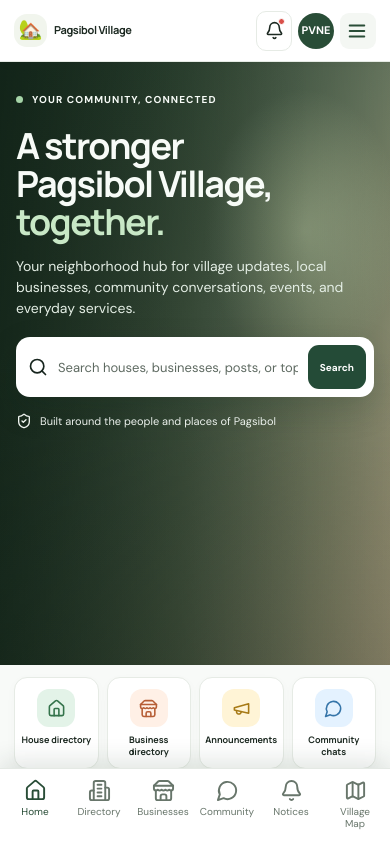
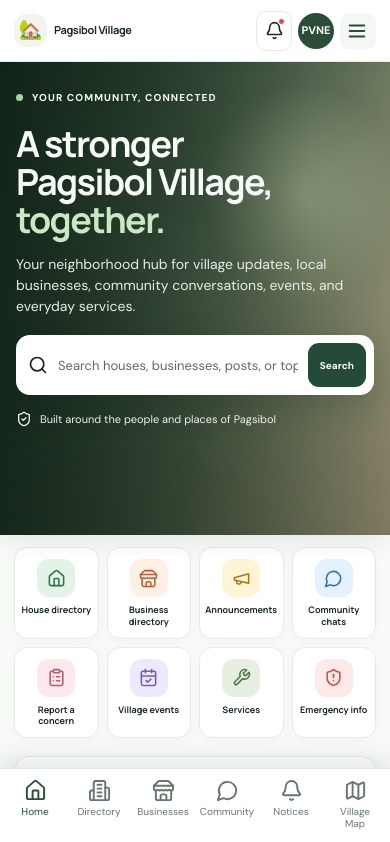
Before and after one commit to siidigitalcreative-engine/pvne, a Next.js app: page / in a window 390 px wide. Shown: the top 842 px of the page. Built offline with nearby package versions, Linux system fonts and the light colour scheme.

Commit message:
Update globals.css

```diff
--- a/app/globals.css
+++ b/app/globals.css
@@ -1007,3 +1007,184 @@ img,svg,video,canvas{max-width:100%;height:auto}
     order: 3 !important;
   }
 }
+
+
+/* =========================================================
+   PVNE FINAL MOBILE HERO + WELCOME CARD FIX
+   Complete stylesheet override. The welcome card/showcase must
+   remain visible and flow below the search/trust line on mobile.
+   ========================================================= */
+@media (max-width: 840px) {
+  .hero {
+    display: block !important;
+    height: auto !important;
+    min-height: 0 !important;
+    max-height: none !important;
+    overflow: visible !important;
+    padding-bottom: 0 !important;
+  }
+
+  .hero-content {
+    display: flex !important;
+    flex-direction: column !important;
+    align-items: stretch !important;
+    width: calc(100% - 36px) !important;
+    max-width: 100% !important;
+    height: auto !important;
+    min-height: 0 !important;
+    padding: 30px 0 24px !important;
+    margin-inline: auto !important;
+    gap: 0 !important;
+  }
+
+  .hero-grid {
+    display: flex !important;
+    flex-direction: column !important;
+    align-items: stretch !important;
+    gap: 18px !important;
+    width: 100% !important;
+    height: auto !important;
+    min-height: 0 !important;
+    max-height: none !important;
+  }
+
+  .hero-copy {
+    display: flex !important;
+    flex-direction: column !important;
+    align-items: stretch !important;
+    gap: 16px !important;
+    width: 100% !important;
+    height: auto !important;
+    min-height: 0 !important;
+  }
+
+  /* Do not hide the showcase: it contains the welcome neighbor card
+     in this page version. Remove the old empty panel dimensions. */
+  .hero-image-showcase,
+  .hero-copy > .hero-image-showcase,
+  .hero-grid .hero-image-showcase {
+    display: block !important;
+    position: static !important;
+    inset: auto !important;
+    order: 5 !important;
+    width: 100% !important;
+    max-width: 100% !important;
+    min-width: 0 !important;
+    height: auto !important;
+    min-height: 0 !important;
+    max-height: none !important;
+    margin: 0 !important;
+    padding: 0 !important;
+    overflow: visible !important;
+    background: transparent !important;
+    box-shadow: none !important;
+    transform: none !important;
+  }
+
+  .hero-side-card,
+  .stack-card,
+  .hero-grid > .stack-card,
+  .hero-grid .stack-card,
+  .hero-content .stack-card,
+  .hero-image-showcase .stack-card,
+  .hero-image-showcase .hero-side-card,
+  [class*="welcome-card"],
+  [class*="welcome-neighbor"],
+  [class*="stack-card"] {
+    display: flex !important;
+    visibility: visible !important;
+    opacity: 1 !important;
+    position: static !important;
+    inset: auto !important;
+    float: none !important;
+    order: 6 !important;
+    flex: 0 0 auto !important;
+    align-self: stretch !important;
+    width: 100% !important;
+    max-width: 100% !important;
+    min-width: 0 !important;
+    height: auto !important;
+    min-height: 0 !important;
+    max-height: none !important;
+    margin: 18px 0 0 !important;
+    padding: 14px 16px !important;
+    box-sizing: border-box !important;
+    overflow: visible !important;
+    transform: none !important;
+    background: #fff !important;
+    color: #203128 !important;
+    border: 1px solid rgba(32, 49, 40, .12) !important;
+    border-radius: 18px !important;
+    box-shadow: 0 8px 24px rgba(13, 35, 23, .08) !important;
+  }
+
+  .hero-side-card > *,
+  .stack-card > *,
+  .hero-image-showcase .stack-card > *,
+  .hero-image-showcase .hero-side-card > * {
+    min-width: 0 !important;
+    max-width: 100% !important;
+    color: #203128 !important;
+    visibility: visible !important;
+    opacity: 1 !important;
+  }
+
+  .hero-side-card strong,
+  .stack-card strong,
+  [class*="welcome-card"] strong,
+  [class*="welcome-neighbor"] strong {
+    display: block !important;
+    color: #203128 !important;
+    font-weight: 750 !important;
+  }
+
+  .hero-side-card p,
+  .stack-card p,
+  [class*="welcome-card"] p,
+  [class*="welcome-neighbor"] p {
+    color: #536258 !important;
+    line-height: 1.45 !important;
+    margin: 4px 0 0 !important;
+  }
+
+  .hero-content > p {
+    width: 100% !important;
+    max-width: 100% !important;
+  }
+
+  .hero-search-wrap,
+  .hero-search {
+    width: 100% !important;
+    max-width: 100% !important;
+    min-width: 0 !important;
+    box-sizing: border-box !important;
+  }
+
+  .hero-search {
+    display: flex !important;
+    flex-wrap: nowrap !important;
+    gap: 8px !important;
+  }
+
+  .hero-search input {
+    flex: 1 1 0 !important;
+    width: 0 !important;
+    min-width: 0 !important;
+  }
+
+  .hero-note {
+    margin-bottom: 0 !important;
+  }
+}
+
+@media (max-width: 480px) {
+  .hero-content {
+    width: calc(100% - 32px) !important;
+    padding-top: 28px !important;
+    padding-bottom: 22px !important;
+  }
+
+  .hero h1 {
+    font-size: clamp(36px, 9vw, 42px) !important;
+  }
+}
```
